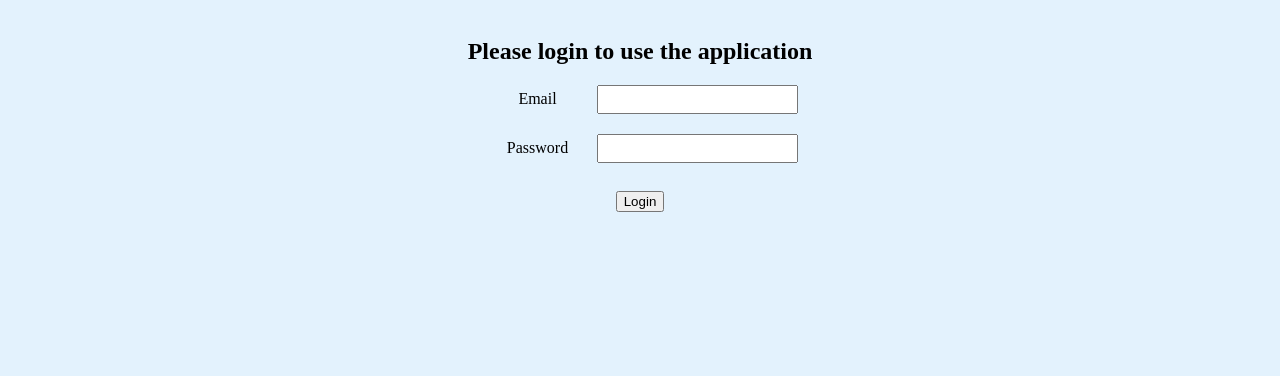
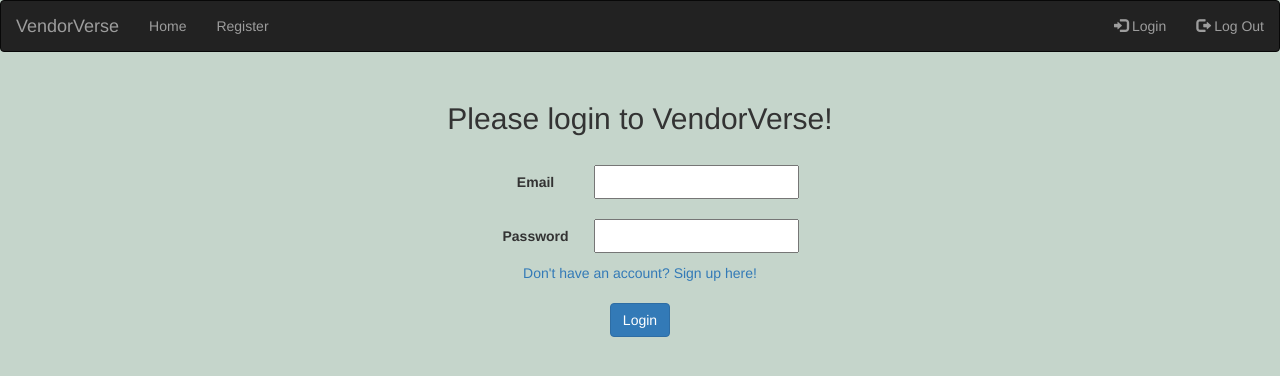
Before and after one commit to liamocc2003/VendorVerse, a Flask app: page /login in a window 1280 px wide. Shown: the top 376 px of the page. Run offline with Flask 3, Linux system fonts and the light colour scheme; some libraries are stand-ins or nearby versions.

Commit message:
Updated Login Page to Hash Links

```diff
--- a/templates/login.html
+++ b/templates/login.html
@@ -5,14 +5,40 @@
     <link rel="stylesheet" type="text/css" href="{{ url_for('static', filename='site.css')}}"/>
     <title>Login to VendorVerse!</title>
 
+    <link rel="stylesheet" href="https://maxcdn.bootstrapcdn.com/bootstrap/3.4.1/css/bootstrap.min.css">
+    <script src="https://ajax.googleapis.com/ajax/libs/jquery/3.7.1/jquery.min.js" integrity="sha384-1H217gwSVyLSIfaLxHbE7dRb3v4mYCKbpQvzx0cegeju1MVsGrX5xXxAvs/HgeFs" crossorigin="anonymous"></script>
+    <script src="https://maxcdn.bootstrapcdn.com/bootstrap/3.4.1/js/bootstrap.min.js" integrity="sha384-aJ21OjlMXNL5UyIl/XNwTMqvzeRMZH2w8c5cRVpzpU8Y5bApTppSuUkhZXN0VxHd" crossorigin="anonymous"></script>
 
+    <style>
+        body
+        {
+            background:#c5d5cb !important;
+        }
+    </style>
 </head>
 
 <body>
+
+    <nav class="navbar navbar-inverse">
+        <div class="container-fluid">
+          <div class="navbar-header">
+            <a class="navbar-brand" href="#">VendorVerse</a>
+          </div>
+          <ul class="nav navbar-nav">
+            <li><a href="#">Home</a></li>
+            <li><a href="#">Register</a></li>
+          </ul>
+          <ul class="nav navbar-nav navbar-right">
+            <li><a href="#"><span class="glyphicon glyphicon-log-in"></span> Login</a></li>
+            <li><a href="#"><span class="glyphicon glyphicon-log-out"></span> Log Out</a></li>
+          </ul>
+        </div>
+      </nav>
     <div class="login">
         <form>
             <div class="form_element">
-                <h2>Please login to use the application</h2>
+                <h2>Please login to VendorVerse!</h2>
+                <br>
                 <label for="email">Email</label>
                 <input type="text" name="email" id="email"></input>
             </div>
@@ -20,10 +46,16 @@
                 <label for="password">Password</label>
                 <input name="password" id="password" type="password"></input>
             </div>
+            <a href="register">Don't have an account? Sign up here!</a>
             <br>
-            <button>Login</button>
+            <br>
+            <button class="btn btn-primary">Login</button>
         </form>
     </div>
+
+    <script src="https://cdn.jsdelivr.net/npm/@popperjs/core@2.11.8/dist/umd/popper.min.js" integrity="sha384-I7E8VVD/ismYTF4hNIPjVp/Zjvgyol6VFvRkX/vR+Vc4jQkC+hVqc2pM8ODewa9r" crossorigin="anonymous"></script>
+    <script src="https://cdn.jsdelivr.net/npm/bootstrap@5.3.3/dist/js/bootstrap.min.js" integrity="sha384-0pUGZvbkm6XF6gxjEnlmuGrJXVbNuzT9qBBavbLwCsOGabYfZo0T0to5eqruptLy" crossorigin="anonymous"></script>
+    <script src="https://cdn.jsdelivr.net/npm/bootstrap@5.3.3/dist/js/bootstrap.bundle.min.js" integrity="sha384-YvpcrYf0tY3lHB60NNkmXc5s9fDVZLESaAA55NDzOxhy9GkcIdslK1eN7N6jIeHz" crossorigin="anonymous"></script>
 </body>
 
 </html>
```
